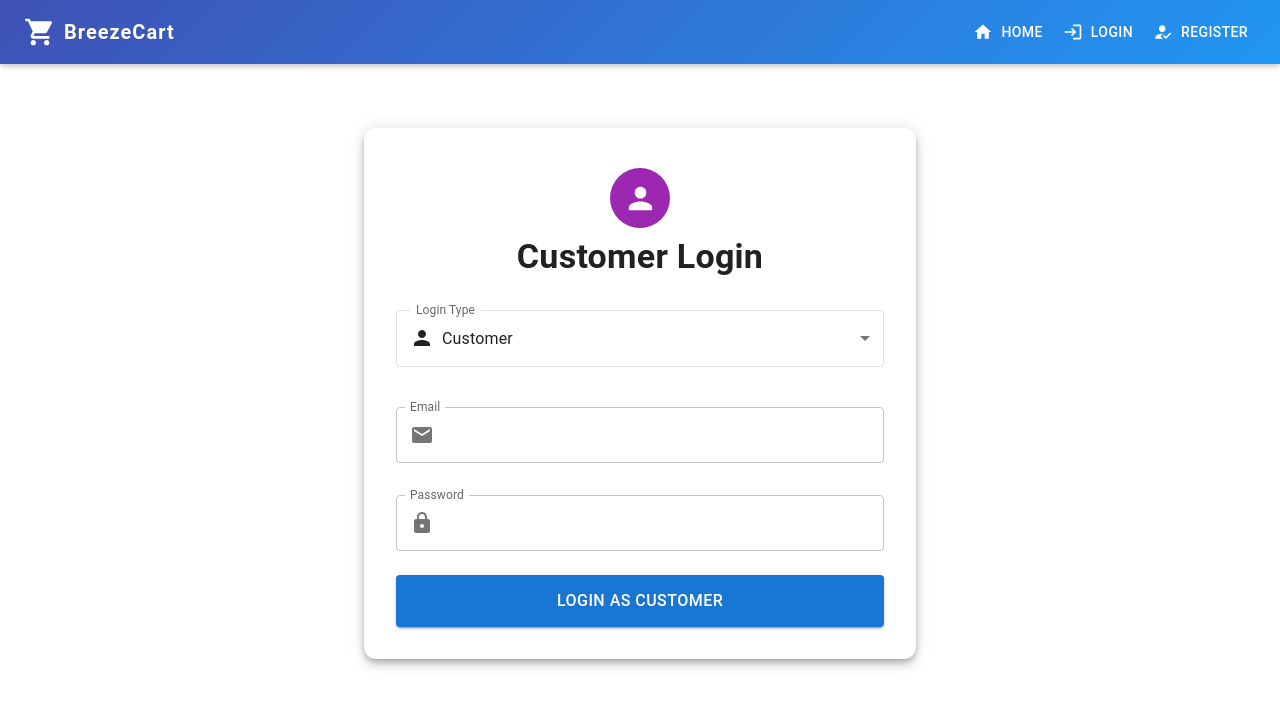
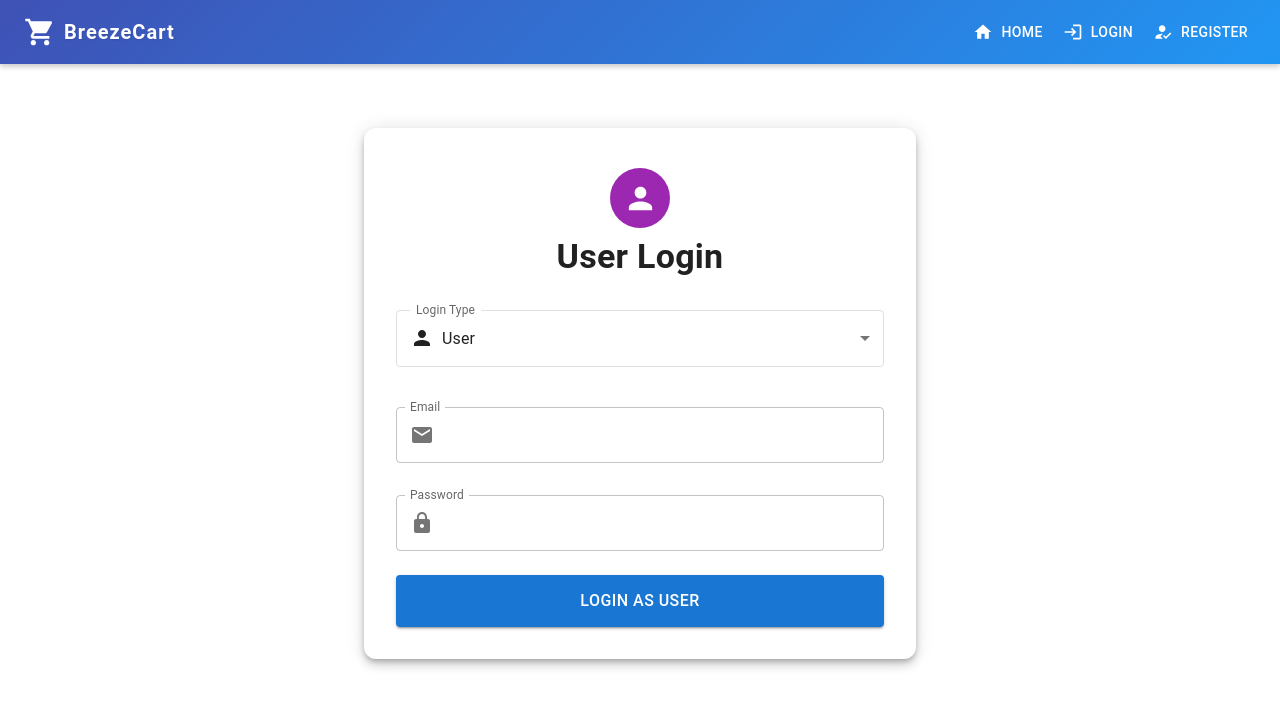
Before and after one commit to NextGenFoodApp/BreezeCart-App, a React (Create React App) app in the folder client/: page /login in a window 1280 px wide. Shown: the top 708 px of the page. Built offline with nearby package versions, Linux system fonts and the light colour scheme.

Commit message:
Update login page and change currency types in shop side to $

```diff
--- a/client/src/CustomerView/Bulks.js
+++ b/client/src/CustomerView/Bulks.js
@@ -312,7 +312,7 @@ const Bulks = () => {
                     <TableCell>{item.product_name}</TableCell>
                     <TableCell>{item.unit}</TableCell>
                     <TableCell align="right">
-                      ${item.unit_price?.toFixed(2)}
+                      ${Number(item.unit_price || 0).toFixed(2)}
                     </TableCell>
                     <TableCell align="right">
                       <TextField
@@ -333,7 +333,7 @@ const Bulks = () => {
                       />
                     </TableCell>
                     <TableCell align="right">
-                      ${item.total_price?.toFixed(2)}
+                      ${Number(item.total_price || 0).toFixed(2)}
                     </TableCell>
                     <TableCell align="center">
                       <IconButton onClick={() => handleConfirmChange(index)}>
--- a/client/src/ShopOwnerView/ShopOwner.js
+++ b/client/src/ShopOwnerView/ShopOwner.js
@@ -145,7 +145,7 @@ const ShopOwnerPage = () => {
                   {product.product_name}
                 </Typography>
                 <Typography variant="body2" color="text.secondary" gutterBottom>
-                  Price: Rs. {product.price}
+                  Price: $ {product.items[0].price}
                 </Typography>
               </CardContent>
               <Box
--- a/client/src/components/Login.js
+++ b/client/src/components/Login.js
@@ -24,7 +24,7 @@ import {
 import axios from "axios";
 
 const Login = () => {
-  const [loginType, setLoginType] = useState("customer");
+  const [loginType, setLoginType] = useState("user");
   const [email, setEmail] = useState("");
   const [password, setPassword] = useState("");
   const [shopId, setShopId] = useState("");
@@ -49,14 +49,13 @@ const Login = () => {
       const user = JSON.parse(localStorage.getItem("user"));
       console.log(user);
       localStorage.setItem("bulk_id", user?.current_bulk_id[0]);
-      window.location.href = "/customerview/dashboard";
       if (user?.is_admin) {
         window.location.href = "/adminview/dashboard";
       } else {
         window.location.href = "/customerview/dashboard";
       }
     } catch (error) {
-      console.error("Error logging in as customer:", error);
+      console.error("Error logging in as user:", error);
     }
   };
 
@@ -94,7 +93,7 @@ const Login = () => {
               height: 60,
             }}
           >
-            {loginType === "customer" ? (
+            {loginType === "user" ? (
               <PersonIcon fontSize="large" />
             ) : (
               <StoreIcon fontSize="large" />
@@ -105,7 +104,7 @@ const Login = () => {
             component="h1"
             sx={{ mb: 2, fontWeight: "bold" }}
           >
-            {loginType === "customer" ? "Customer Login" : "Shop Owner Login"}
+            {loginType === "user" ? "User Login" : "Shop Owner Login"}
           </Typography>
         </Box>
 
@@ -138,9 +137,9 @@ const Login = () => {
               },
             }}
           >
-            <MenuItem value="customer">
+            <MenuItem value="user">
               <Box sx={{ display: "flex", alignItems: "center" }}>
-                <PersonIcon sx={{ mr: 1 }} /> Customer
+                <PersonIcon sx={{ mr: 1 }} /> User
               </Box>
             </MenuItem>
             <MenuItem value="shopOwner">
@@ -157,7 +156,7 @@ const Login = () => {
           </Typography>
         )}
 
-        {loginType === "customer" ? (
+        {loginType === "user" ? (
           <>
             <TextField
               label="Email"
@@ -210,7 +209,7 @@ const Login = () => {
                 transition: "all 0.3s ease",
               }}
             >
-              {isLoading ? <CircularProgress size={24} /> : "Login as Customer"}
+              {isLoading ? <CircularProgress size={24} /> : "Login as User"}
             </Button>
           </>
         ) : (
--- a/client/src/components/ShopProducts.js
+++ b/client/src/components/ShopProducts.js
@@ -135,7 +135,7 @@ const ShopProducts = () => {
                     color="text.secondary"
                     sx={{ mb: 2 }}
                   >
-                    LKR {product.items[0].price}
+                    $ {product.items[0].price}
                   </Typography>
                   <Button
                     fullWidth
```
